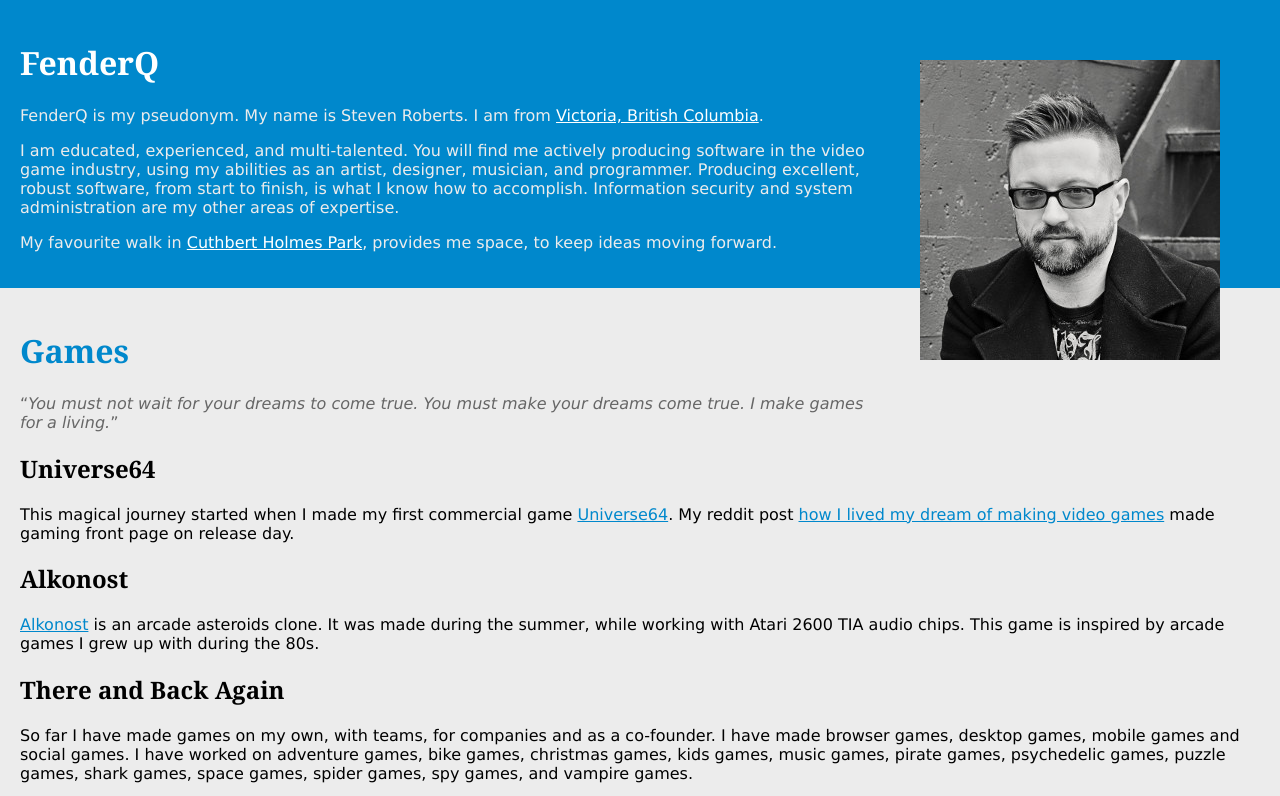
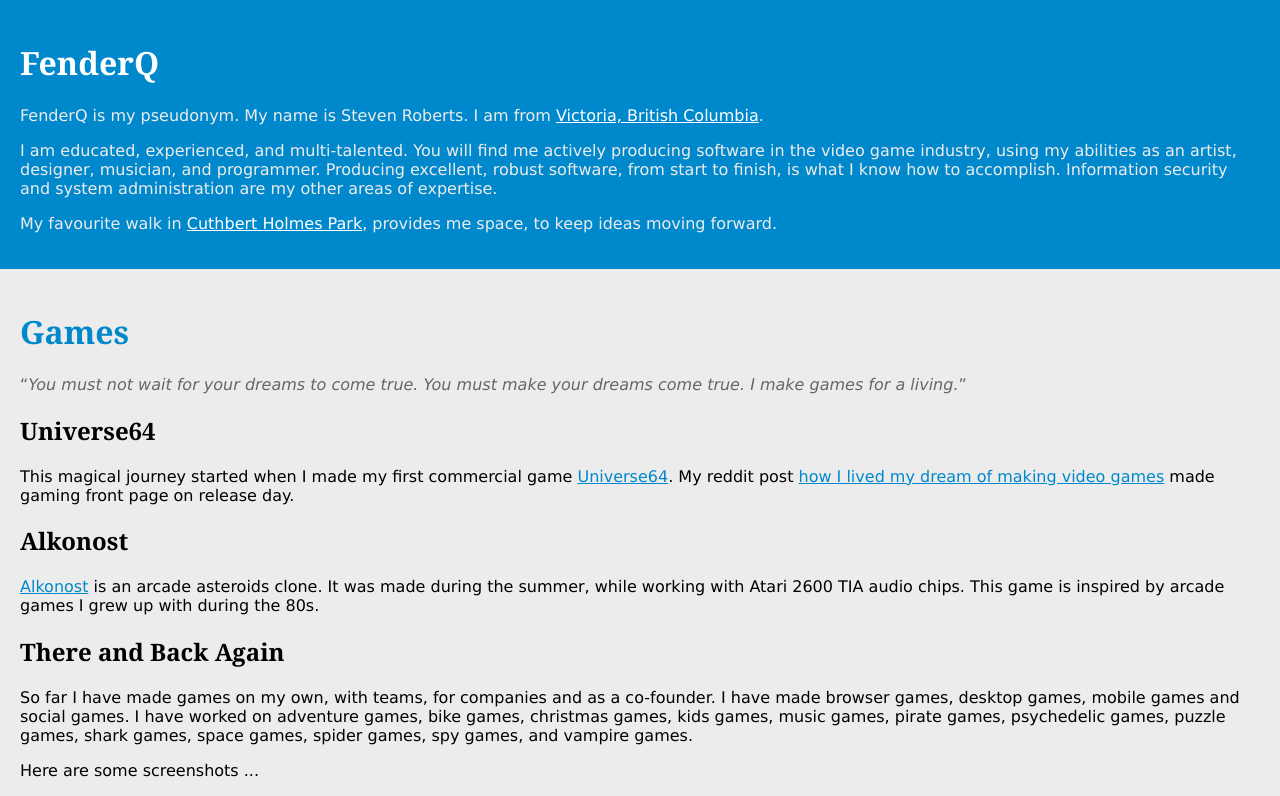
Before and after one commit to fenderq/fenderq.github.io, a plain HTML site: page index.html in a window 1280 px wide. Shown: the top 796 px of the page. Drawn offline with Linux system fonts and the light colour scheme.

Commit message:
remove unused images

```diff
--- a/index.html
+++ b/index.html
@@ -52,9 +52,6 @@
 </head>
 <body>
 <div id="header">
-	<div style="margin:0px;padding:40px;float:right;">
-	<img src="images/avatar.jpg" alt="Steven Roberts" width="300" height="300">
-	</div>
 	<h1>FenderQ</h1>
 	<p>
 		FenderQ is my pseudonym. My name is Steven Roberts. I am from
```
Also changed, not shown: files/art-char.svg (deleted), images/appstore.jpg (deleted), images/u64-icon.png (deleted).
